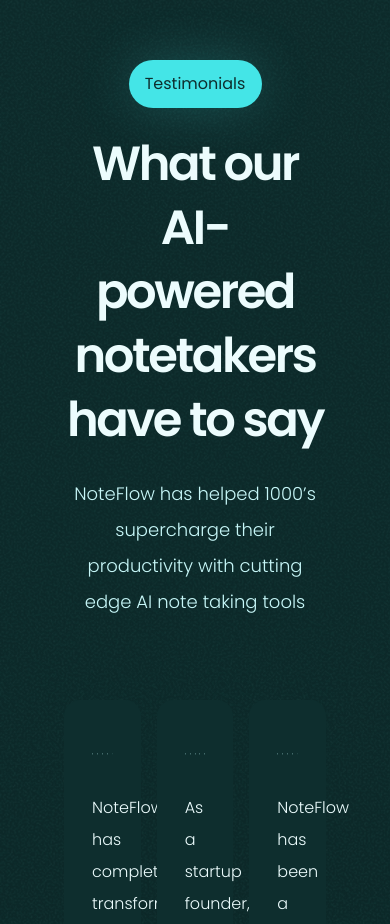
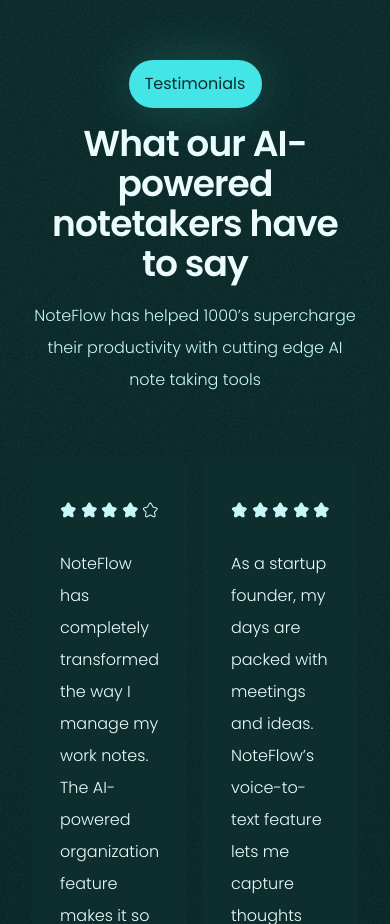
Before and after one commit to MarufHasan-dev/NoteFlow, a React (Vite) app: page / in a window 390 px wide. Shown: the part 4320-5244 px from the top of the page. Built offline with nearby package versions, Linux system fonts and the light colour scheme.

Commit message:
responsive design for the testimonial section for lg screen

```diff
--- a/src/components/sections/Testimonials/Testimonials.jsx
+++ b/src/components/sections/Testimonials/Testimonials.jsx
@@ -12,21 +12,21 @@
 
   return (
     <section className="bg-gradient-to-top text-primary-50">
-      <div className="mx-auto max-w-[90rem] py-32 px-25 max-xl:px-16 max-xl:py-24">
+      <div className="mx-auto max-w-[90rem] py-32 px-25 max-xl:px-16 max-xl:py-24 max-lg:px-8">
         <div>
           <p className="text-base/loose font-normal text-primary-1300 text-center content-center primary-glow w-[133px] h-12 bg-primary-500 rounded-full mx-auto">
             Testimonials
           </p>
-          <h2 className="text-primary-50 text-6xl/18 font-semibold tracking-tighter content-center text-center my-6 max-xl:text-5xl/16">
+          <h2 className="text-primary-50 text-6xl/18 font-semibold tracking-tighter content-center text-center my-6 max-xl:text-5xl/16 max-lg:text-4xl/10 max-lg:tracking-tight max-lg:my-4">
             What our AI-powered <br />
             notetakers have to say
           </h2>
-          <p className="max-w-[550px] text-primary-100 text-xl/loose font-light text-center content-center mx-auto max-xl:text-lg/loose">
+          <p className="max-w-[550px] text-primary-100 text-xl/loose font-light text-center content-center mx-auto max-xl:text-lg/loose max-lg:text-base/8">
             NoteFlow has helped 1000’s supercharge their productivity with
             cutting edge AI note taking tools
           </p>
         </div>
-        <div className="py-20 grid grid-cols-3 gap-x-6 max-xl:gap-x-4">
+        <div className="py-15 grid grid-cols-3 gap-x-6 max-xl:gap-x-4 max-lg:grid-cols-2">
           <TestimonialsList testimonials={test.slice(0, expanded ? 5 : 2)} />
           <TestimonialsList testimonials={test.slice(5, expanded ? 10 : 7)} />
           <TestimonialsList testimonials={test.slice(10, expanded ? 15 : 12)} />
--- a/src/components/sections/Testimonials/TestimonialsList.jsx
+++ b/src/components/sections/Testimonials/TestimonialsList.jsx
@@ -2,7 +2,7 @@
 
 export default function TestimonialsList({ testimonials }) {
   return (
-    <ul className="flex flex-col gap-y-6 max-xl:gap-y-4">
+    <ul className="flex flex-col gap-y-6 max-xl:gap-y-4 max-lg:nth-[3]:hidden">
       {testimonials.map((test) => {
         return <Testimonial key={test.name} test={test} />;
       })}
```
